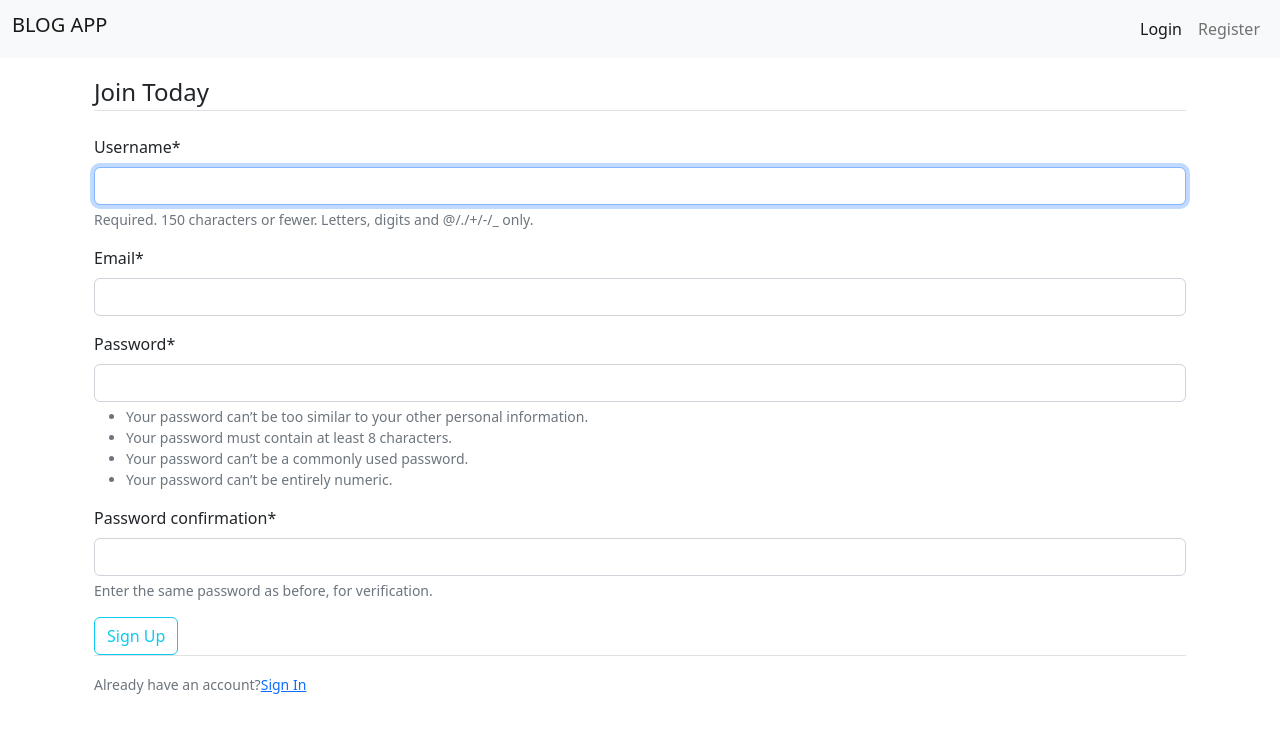
After one commit to dsdnmstf/django-blog-project, a Django app: page /users/register/ in a window 1280 px wide. The commit adds this page. Shown: the top 733 px of the page. Run offline with Django 4.2, Linux system fonts and the light colour scheme; some libraries are stand-ins or nearby versions.

Commit message:
login-register-logout added

```diff
--- a/blogapp/templates/blogapp/post_detail.html
+++ b/blogapp/templates/blogapp/post_detail.html
@@ -25,7 +25,7 @@
             </div>
 
             <div>
-            <form action="" method="POST">
+            <form action="{% url 'blogapp:like' post.slug %}" method="POST">
 
                 {% csrf_token %}
                 <input type="hidden" name="post">
--- a/blogapp/urls.py
+++ b/blogapp/urls.py
@@ -1,5 +1,5 @@
 from django.urls import path
-from .views import post_delete, post_detail, post_list, post_create, post_update
+from .views import post_delete, post_detail, post_list, post_create, post_update, like
 app_name = "blogapp"
 urlpatterns = [
     path("", post_list, name="list" ),
@@ -7,4 +7,5 @@ urlpatterns = [
     path("<str:slug>/", post_detail, name="detail" ),
     path("<str:slug>/update", post_update, name="update" ),
     path("<str:slug>/delete", post_delete, name="delete" ),
+    path("<str:slug>/like/",like, name="like"),
 ]
--- a/main/settings.py
+++ b/main/settings.py
@@ -135,3 +135,7 @@ DEFAULT_AUTO_FIELD = 'django.db.models.BigAutoField'
 CRISPY_ALLOWED_TEMPLATE_PACKS = "bootstrap5"
 
 CRISPY_TEMPLATE_PACK = "bootstrap5"
+
+LOGIN_REDIRECT_URL = "blogapp:list"
+
+LOGIN_URL = "login"
--- a/main/urls.py
+++ b/main/urls.py
@@ -20,5 +20,6 @@ from django.urls import path, include
 
 urlpatterns = [
     path('admin/', admin.site.urls),
-    path("", include("blogapp.urls"))
+    path("", include("blogapp.urls")),
+    path("users/", include("users.urls")),
 ] + static(settings.STATIC_URL, document_root=settings.STATIC_ROOT) + static(settings.MEDIA_URL, document_root=settings.MEDIA_ROOT)
--- a/templates/base.html
+++ b/templates/base.html
@@ -11,6 +11,16 @@
 </head>
 <body>
     {% include "navbar.html" %}
+     <div class="container">
+        {% if messages %}
+        {% for message in messages %}
+
+        <div class="alert alert-{{ message.tags }}">
+            {{ message }}
+        </div>
+
+        {% endfor %}
+        {% endif %}
     <div class="container">
         {% block content %}
     {% endblock content %}
--- a/templates/navbar.html
+++ b/templates/navbar.html
@@ -22,20 +22,20 @@
             <ul class="navbar-nav ms-auto mb-2 mb-lg-0">
             {% if not request.user.is_authenticated %}
             <li class="nav-item">
-                <a class="nav-link active" aria-current="page" href=""
+                <a class="nav-link active" aria-current="page" href="{% url 'login' %}"
                 >Login</a
                 >
             </li>
             <li class="nav-item">
-                <a class="nav-link" href="">Register</a>
+                <a class="nav-link" href="{% url 'register' %}">Register</a>
             </li>
              {% else %}
             <li class="nav-item">
-                <a class="nav-link" href="">Logout</a>
+                <a class="nav-link" href="{% url 'logout' %}">Logout</a>
             </li>
 
             <li class="nav-item">
-                <a class="nav-link" href="">Profile</a>
+                <a class="nav-link" href="{% url 'profile' %}">Profile</a>
             </li>
             <li class="nav-item">
                 <a class="nav-link" href="{% url 'blogapp:create' %}">New Post</a>
--- /dev/null
+++ b/users/forms.py
@@ -0,0 +1,28 @@
+from django import forms
+from django.contrib.auth.models import User
+from django.contrib.auth.forms import UserCreationForm
+from .models import Profile
+class RegistrationForm(UserCreationForm):
+    email = forms.EmailField()
+    class Meta:
+        model = User
+        fields = ("username", "email", )
+
+    def clean_email(self):
+        email = self.cleaned_data["email"]
+        if User.objects.filter(email=email).exists():
+            raise forms.ValidationError("Please use another Email, these Email is already taken")
+        return email
+
+
+class ProfileUpdateForm(forms.ModelForm):
+
+    class Meta:
+        model = Profile
+        fields = ("image", "bio")
+
+class UserUpdateForm(forms.ModelForm):
+
+    class Meta:
+        model= User
+        fields = "username", "email"
--- /dev/null
+++ b/users/templates/users/register.html
@@ -0,0 +1,22 @@
+{% extends 'base.html' %} {% block title %}Register{% endblock %}
+{% load crispy_forms_tags %}
+{% block content %}
+<div class="content-section">
+    <form action="" method="post">
+        {% csrf_token %}
+        <fieldset class="form-group">
+            <legend class="border-bottom mb-4">Join Today</legend>
+            {{ form|crispy }}
+        </fieldset>
+        <div class="form-group">
+            <button class="btn btn-outline-info" type="submit">Sign Up</button>
+        </div>
+    </form>
+    <div class="border-top pt-3">
+        <small class="text-muted">
+            Already have an account?<a class="ml-2" href="">Sign In</a>
+        </small>
+    </div>
+
+</div>
+{% endblock %}
--- /dev/null
+++ b/users/urls.py
@@ -0,0 +1,10 @@
+from django.urls import path
+from django.contrib.auth import views as auth_views
+from .views import register, profile
+urlpatterns = [
+
+    path("register/",register, name="register"),
+    path("profile", profile, name="profile"),
+    path("login/", auth_views.LoginView.as_view(template_name="users/login.html"), name="login"),
+    path("logout/", auth_views.LogoutView.as_view(template_name="users/logout.html"), name="logout"),
+]
--- a/users/views.py
+++ b/users/views.py
@@ -1,3 +1,30 @@
-from django.shortcuts import render
+from multiprocessing import context
+from django.shortcuts import render, redirect
+from .forms import RegistrationForm, UserUpdateForm, ProfileUpdateForm
 
 # Create your views here.
+def  register(request):
+    form = RegistrationForm(request.POST or None)
+    if form.is_valid():
+        form.save()
+        return redirect("login")
+
+
+    context = {
+        "form":form
+    }
+    return render(request, "users/register.html", context )
+
+def profile(request):
+    u_form = UserUpdateForm(request.POST or None, instance=request.user)
+    p_form = ProfileUpdateForm(request.POST or None, request.FILES or None,  instance=request.user.profile)
+    if u_form.is_valid() and p_form.is_valid():
+        u_form.save()
+        p_form.save()
+        return redirect(request.path)
+
+    context = {
+        "u_form":u_form,
+        "p_form":p_form
+    }
+    return render(request, "users/profile.html", context)
```
Also changed, not shown: blogapp/views.py (+29 -2 lines), users/templates/users/login.html (added, +25 -0 lines), users/templates/users/logout.html (added, +10 -0 lines), users/templates/users/profile.html (added, +24 -0 lines), media_root/blog/2/IMG_20190114_231107.jpg (added), media_root/blog/2/IMG_20190711_205012.jpg (added), users/models.py (line endings or trailing spaces).
